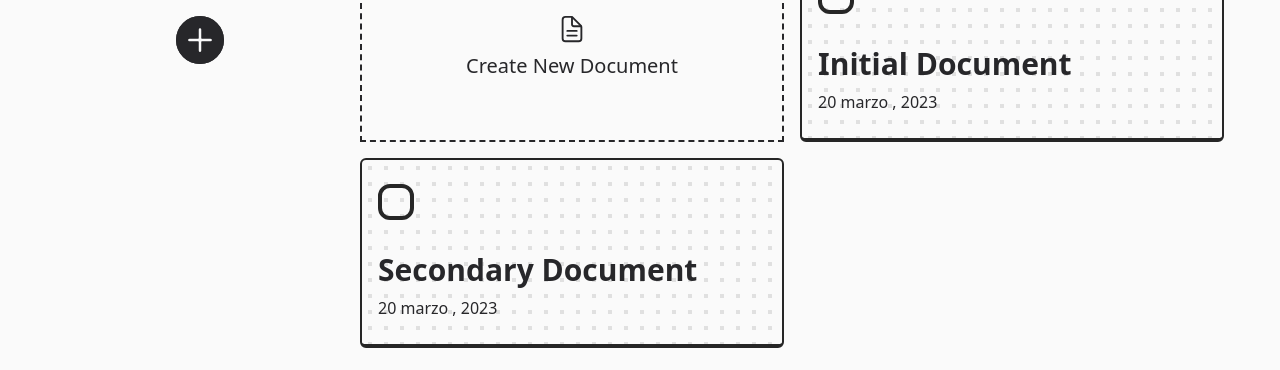
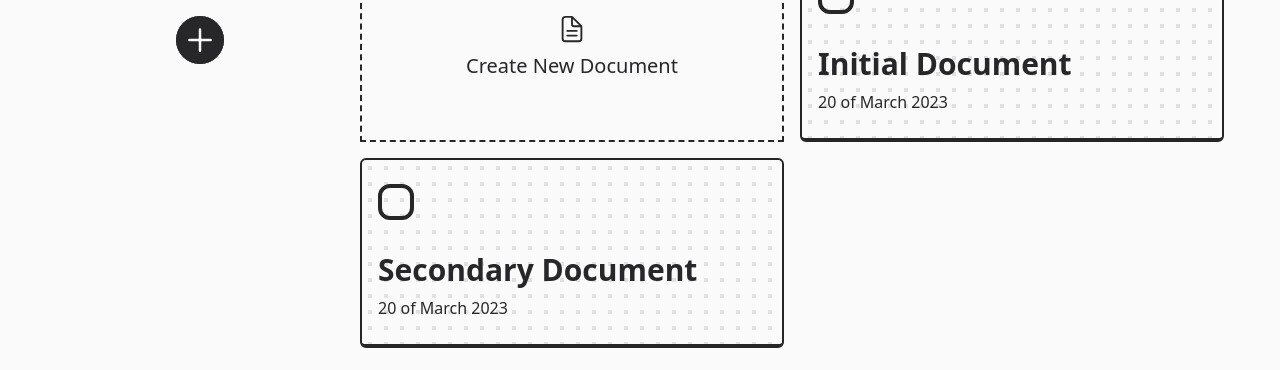
Before and after one commit to Numonu/neotask, a Next.js app: page /dashboard in a window 1280 px wide. Shown: the part 308-678 px from the top of the page. Built offline with nearby package versions, Linux system fonts and the light colour scheme.

Commit message:
ahora paso props con el orden de cada tarea en el componente DashboardTask

```diff
--- a/src/components/molecules/DashboardTasks.jsx
+++ b/src/components/molecules/DashboardTasks.jsx
@@ -10,8 +10,8 @@ export default function DashboardTasks() {
 			<div className="grid grid-cols-1 gap-4 lg:grid-cols-2">
 				<CreateDoc/>
 				{
-					data[folderFocus].documents.map(e => {
-						return <Task key={e.title} title={e.title} date={"20 marzo , 2023"}/>
+					data[folderFocus].documents.map((e,i) => {
+						return <Task order={i} key={e.title} title={e.title} date={e.date}/>
 					})
 				}
 			</div>
```
